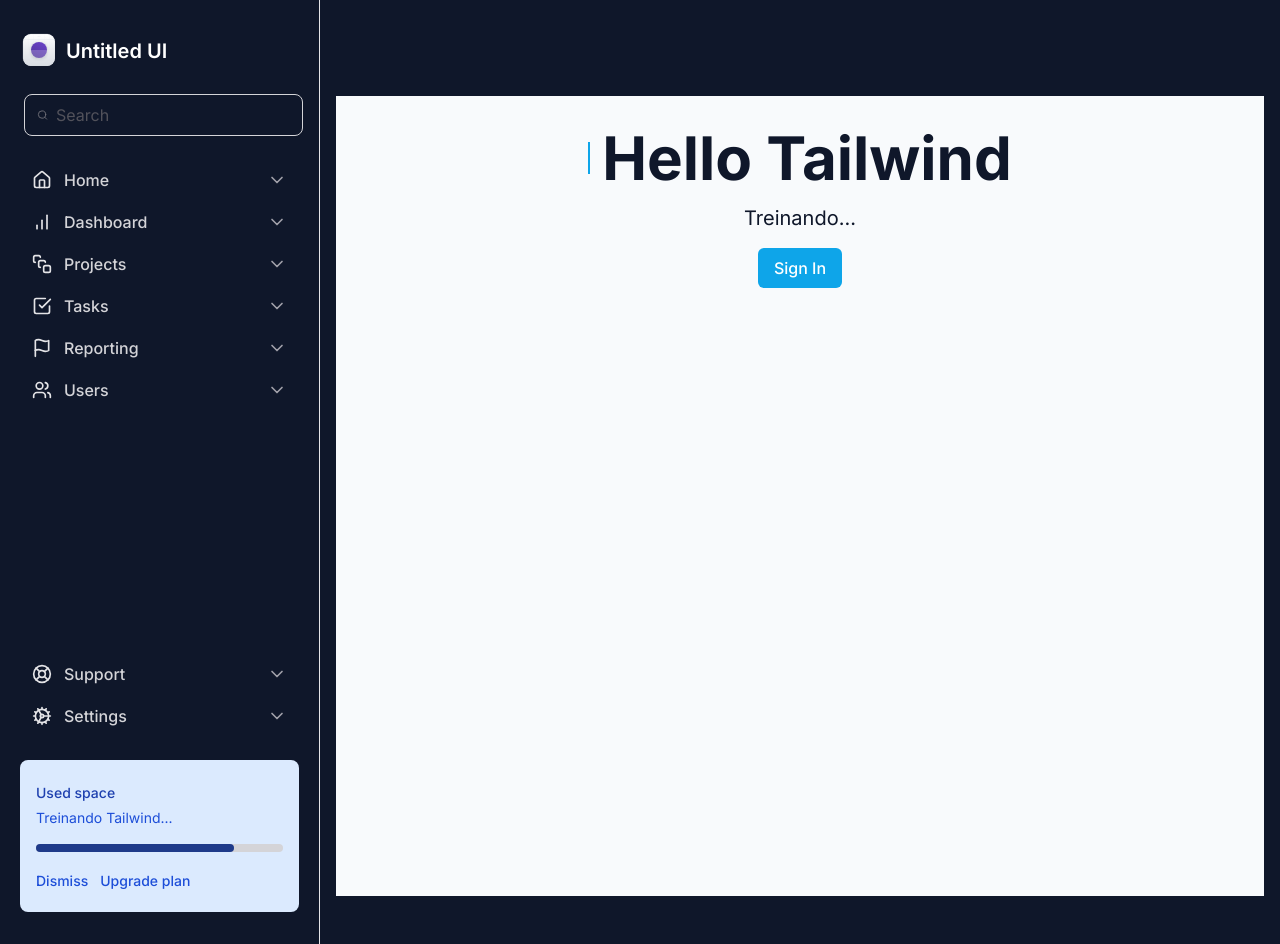
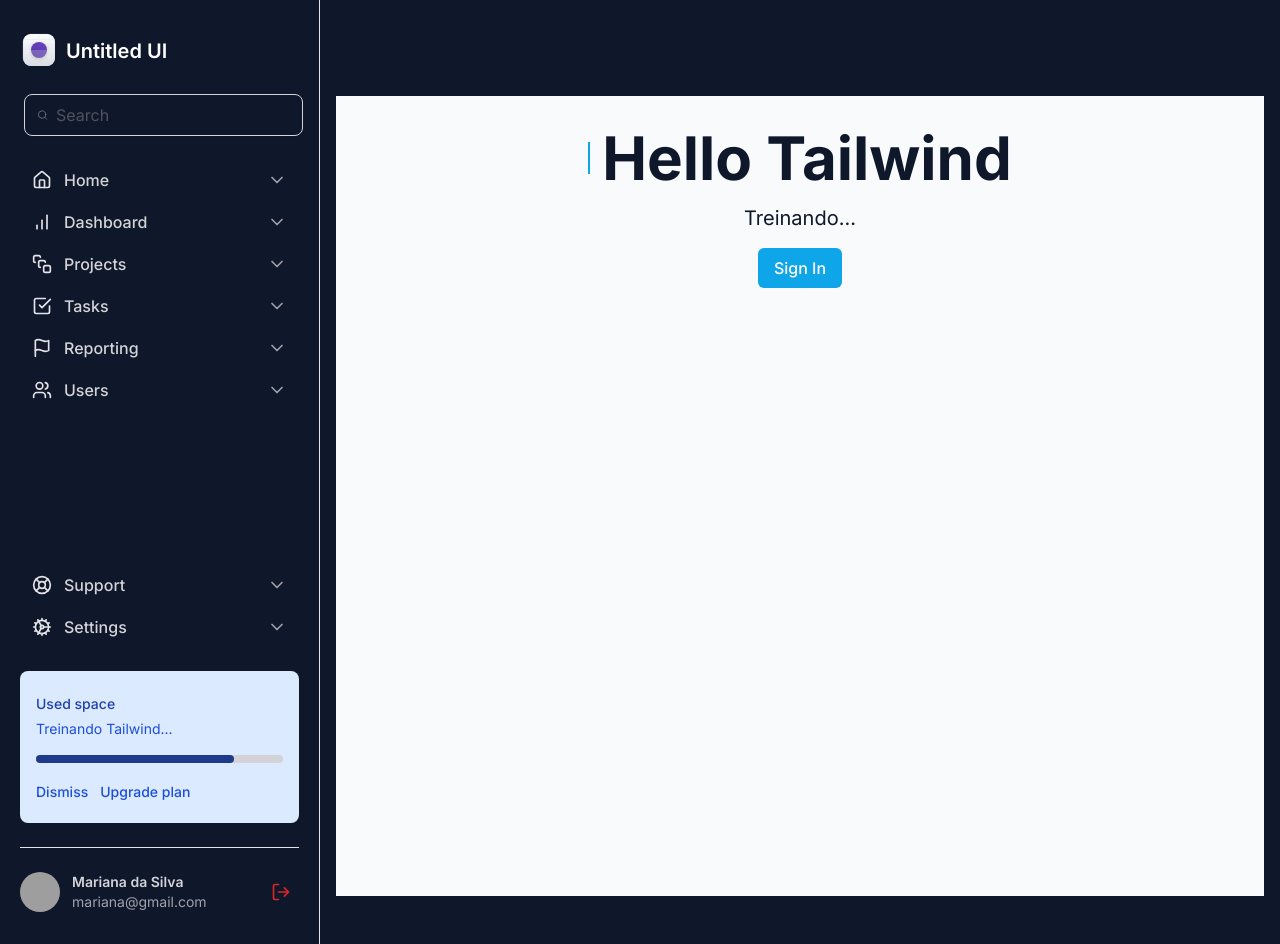
Before and after one commit to larads/ignite-tailwind, a Next.js app: page / in a window 1280 px wide. Built offline with nearby package versions, Linux system fonts and the light colour scheme; grey boxes are pictures that could not be loaded.

Commit message:
🦄 refactor: User Profile

```diff
--- /dev/null
+++ b/src/components/Sidebar/Profile.tsx
@@ -0,0 +1,24 @@
+import { LogOut } from 'lucide-react'
+
+export function Profile() {
+  return (
+    <div className="grid grid-cols-profile flex-row items-center gap-3">
+      <img
+        src="https://github.com/larads.png"
+        className="h-10 w-10 rounded-full"
+        alt=""
+      />
+      <div className="flex flex-col truncate">
+        <span className="text-sm font-semibold text-zinc-300">
+          Mariana da Silva
+        </span>
+        <span className="truncate text-sm text-zinc-400">
+          mariana@gmail.com
+        </span>
+      </div>
+      <button type="button" className="ml-auto rounded-md p-2 hover:bg-zinc-50">
+        <LogOut className="h-5 w-5 text-red-600" />
+      </button>
+    </div>
+  )
+}
--- a/src/components/Sidebar/index.tsx
+++ b/src/components/Sidebar/index.tsx
@@ -3,6 +3,7 @@
 import { MainNavigation } from './MainNavigation'
 import { UsedSpaceWidget } from './UsedSpaceWidget'
 import { NavItem } from './MainNavigation/NavNavigation'
+import { Profile } from './Profile'
 
 export function Sidebar() {
   return (
@@ -24,6 +25,8 @@
         </nav>
 
         <UsedSpaceWidget />
+        <div className="h-px bg-zinc-200" />
+        <Profile />
       </div>
     </aside>
   )
--- a/tailwind.config.ts
+++ b/tailwind.config.ts
@@ -1,22 +1,21 @@
-import type { Config } from "tailwindcss";
+import type { Config } from 'tailwindcss'
 
 const config: Config = {
-  content: [
-    "./src/**/*.tsx",
-  ],
+  content: ['./src/**/*.tsx'],
   theme: {
     extend: {
       gridTemplateColumns: {
-        app: 'minmax(18rem, 20rem) 1fr'
+        app: 'minmax(18rem, 20rem) 1fr',
+        profile: 'max-content 1fr max-content',
       },
       maxWidth: {
-        app: '700px'
+        app: '700px',
       },
       colors: {
-        mari: '#8257e6'
-      }
+        mari: '#8257e6',
+      },
     },
   },
   plugins: [],
-};
-export default config;
+}
+export default config
```
